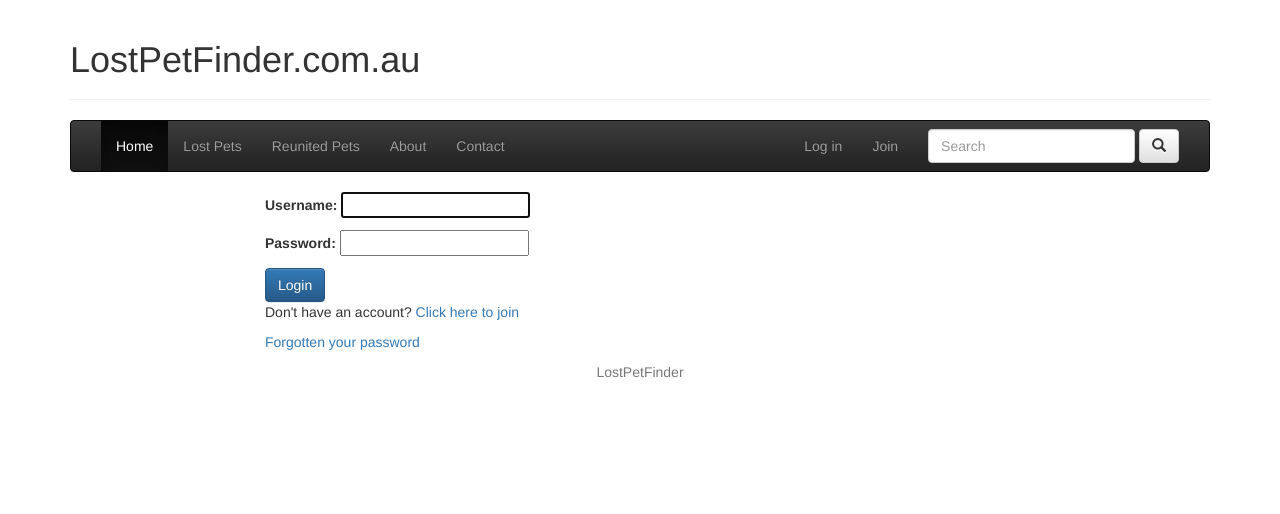
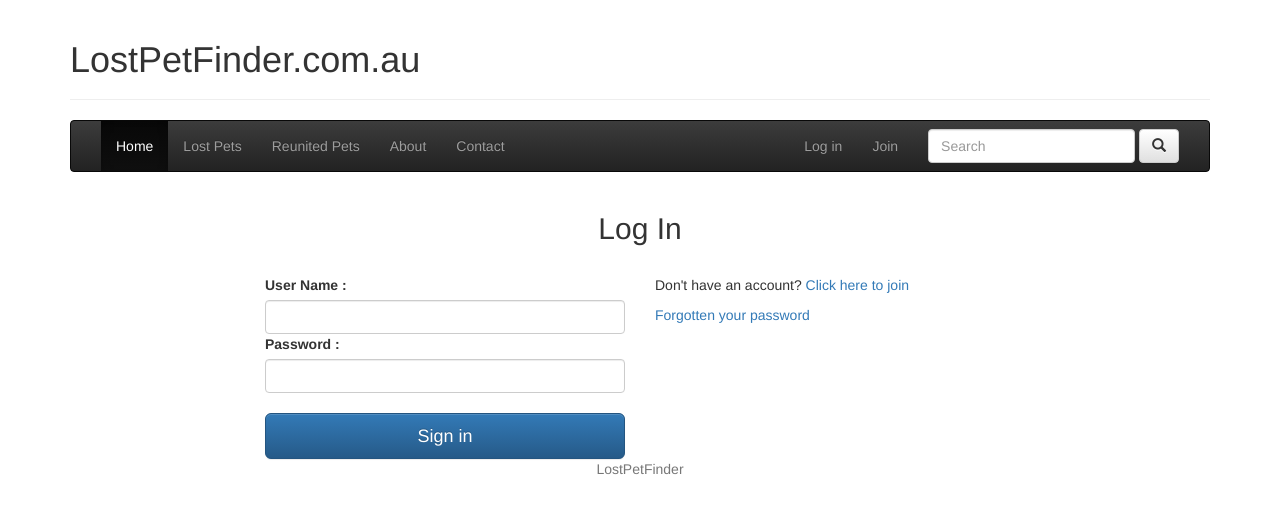
Before and after one commit to hhtek/aip-assessment-03, a Django app: page /login/ in a window 1280 px wide. Shown: the top 514 px of the page. Run offline with Django 3.2, Linux system fonts and the light colour scheme; some libraries are stand-ins or nearby versions.

Commit message:
update UI

```diff
--- a/src/lostpetfinder/accounts/templates/accounts/login.html
+++ b/src/lostpetfinder/accounts/templates/accounts/login.html
@@ -14,16 +14,23 @@
     <p>Please login to see this page.</p>
   {% endif %}
 {% endif %}
-<div>
-  <form class="form-horizontal" method="post" action="{% url 'login' %}">
+<div class="row">
+  <form class="form-signin" method="post" action="{% url 'login' %}">
+    <h2 class="form-signin-heading text-center">Log In</h2><br/>
     {% csrf_token %}
-    {{ form.as_p }}
-    <input type="submit" class="btn btn-primary" value="Login" />
+    <!--{{ form.as_p }}-->
+    <div class="col-xs-4 col-lg-6">
+    <label for="{{ form.username.id_for_label }}">User Name :</label>
+    <input class="form-control" id="{{ form.username.id_for_label }}" maxlength="15" name="{{ form.username.html_name }}" type="text" />
+    <label for="{{ form.password.id_for_label }}">Password :</label>
+    <input class="form-control" id="{{ form.password.id_for_label }}" maxlength="20" name="{{ form.password.html_name }}" type="password" /><br/>
+    <button class="btn btn-lg btn-primary btn-block" type="submit">Sign in</button>
     <input type="hidden" name="next" value="{{ next }}" />
+    </div>
   </form>
-</div>
-<div>
+<div class="col-xs-4 col-lg-6">
   <p>Don't have an account? <a href="{% url 'register' %}">Click here to join</a></p>
   <p><a href="{% url 'password_reset' %}">Forgotten your password</a></p>
 </div>
+</div>
 {% endblock %}
--- a/src/lostpetfinder/templates/snippets/nav.html
+++ b/src/lostpetfinder/templates/snippets/nav.html
@@ -19,7 +19,8 @@
         <span class="glyphicon glyphicon-search" aria-hidden="true"></span></button>
  </form>
 <ul class="nav navbar-nav navbar-right">
-            {% if user.is_authenticated %}
+        {% if user.is_authenticated %}
+        <li><a href="#">{{ request.user.username }}</a></li>
         <li><a href="{% url "logout" %}">Logout</a></li>
         {% else %}
         <li><a href="{% url "login" %}">Log in</a></li>
```
